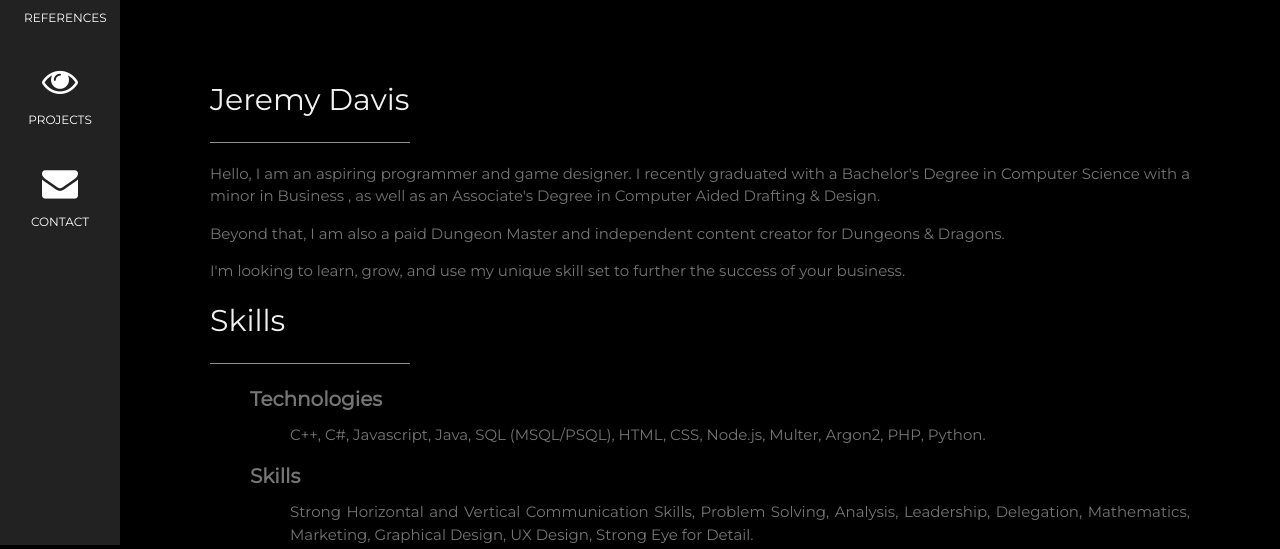
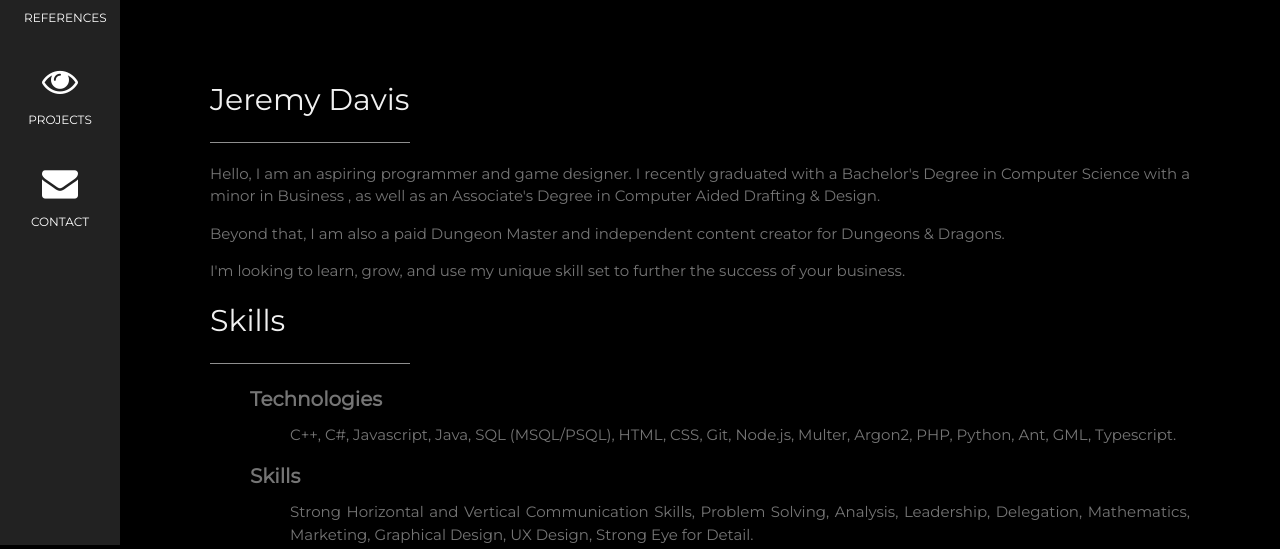
Before and after one commit to jwdavis1989/portfolio2020, a website: page public/html/portfolio.html in a window 1280 px wide. Shown: the part 255-804 px from the top of the page. Drawn offline with nearby package versions, Linux system fonts and the light colour scheme.

Commit message:
Updated Skills

```diff
--- a/public/html/portfolio.html
+++ b/public/html/portfolio.html
@@ -82,8 +82,8 @@ body, h1,h2,h3,h4,h5,h6 {font-family: "Montserrat", sans-serif}
      <ol>
        <h4><strong>Technologies</strong></h4>
         <ol class="w3-content w3-justify w3-text-grey">
-          C++, C#, Javascript, Java, SQL (MSQL/PSQL), HTML, CSS, Node.js,
-          Multer, Argon2, PHP, Python.
+          C++, C#, Javascript, Java, SQL (MSQL/PSQL), HTML, CSS, Git, Node.js,
+          Multer, Argon2, PHP, Python, Ant, GML, Typescript.
         </ol>
       </ol>
       <ol>
```
